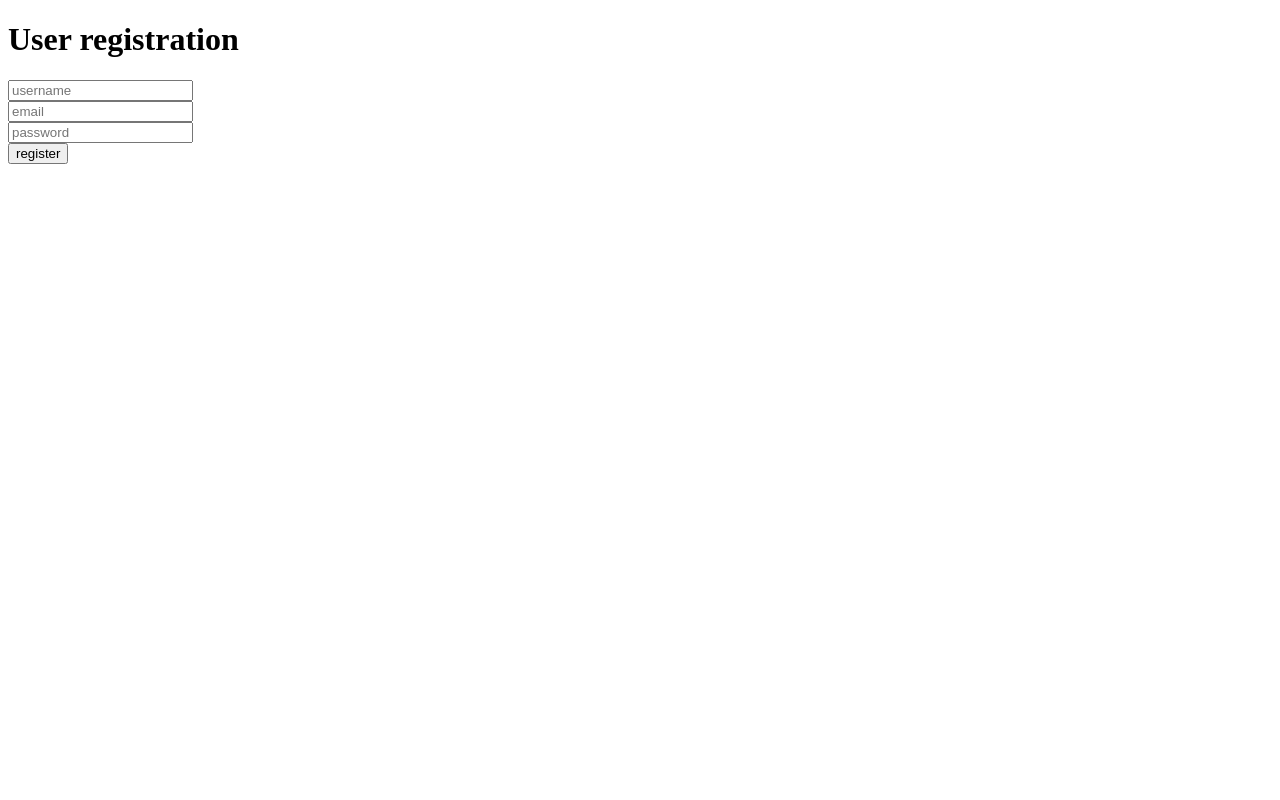
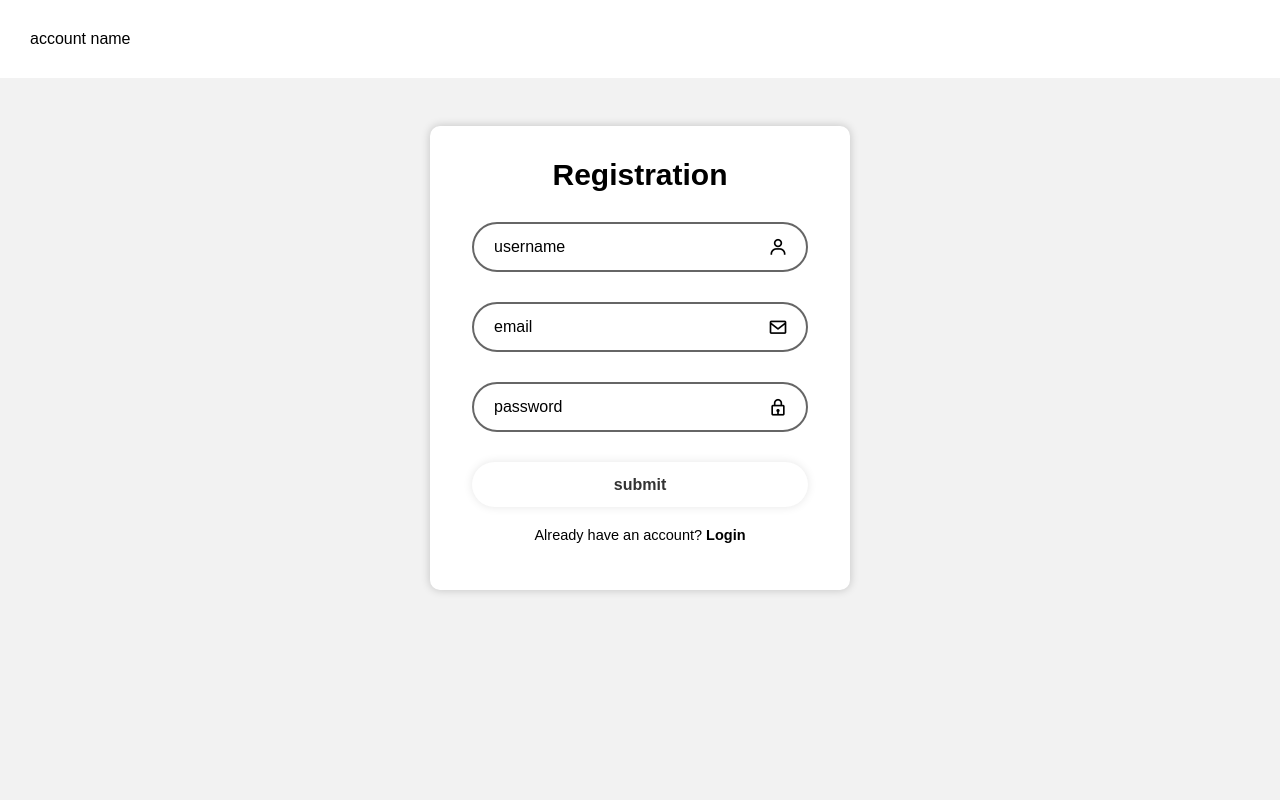
Before and after one commit to moneyworkforme/server-side-assignment, a PHP site: page /registration.php in a window 1280 px wide. Run offline with PHP 8.4, Linux system fonts and the light colour scheme.

Commit message:
registration init design

```diff
--- a/css/login.css
+++ b/css/registration.css
@@ -7,15 +7,6 @@
 
 body {
     color: #000000;
-    /* display: flex;
-    justify-content: center;
-    align-items: center;
-    min-height: 100vh;
-    background-color: aquamarine; */
-    background-color: #f2f2f2;
-    /* background: url('dark_blue.jpg') no-repeat;
-    background-size:cover;
-    background-position: center; */
 }
 
 .container{
@@ -52,7 +43,7 @@ body {
 }
 
 .wrapper h1 {
-    font-size: 36px;
+    font-size: 30px;
     text-align:center;
 }
 
@@ -69,7 +60,7 @@ body {
     background: transparent;
     border: none;
     outline: none;
-    border: 2px solid rgba(0, 0, 0, .6);
+    border: 2px solid rgba(0,0,0,.6);
     border-radius: 40px;
     font-size: 16px;
     color: #000000;
@@ -90,7 +81,7 @@ body {
 
 .wrapper .forgot {
     display: flex;
-    justify-content: end;
+    justify-content: space-between;
     font-size: 14.5px;
     margin: -15px 0 15px;
 }
@@ -109,7 +100,7 @@ body {
     text-decoration: underline;
 }
 
-.wrapper .loginbtn input {
+.wrapper .registerbtn input {
     width:100%;
     height: 45px;
     background: #fff;
@@ -139,13 +130,11 @@ body {
     text-decoration: underline;
 }
 
-.wrapper .red-text {
+.wrapper .input-box .red-text {
     color:rgb(250, 143, 111);
+    margin-top: 4px;
+    margin-left: 27px;
+    margin-bottom: 10px;
+    font-size:small;
     font-weight: bold;
 }
-
-.wrapper .success-message {
-    font-weight: bold;
-    color: aqua;
-    margin-top: 10px;
-}
--- a/login.php
+++ b/login.php
@@ -87,7 +87,7 @@ session_start();
                     </div>
 
                     <div class="register">
-                        <p>Don't have an account? <a href="registtation.php"> Register </a></p>
+                        <p>Don't have an account? <a href="registration.php"> Register </a></p>
                     </div>
                 </form>
             </div>
--- a/registration.php
+++ b/registration.php
@@ -3,6 +3,8 @@
 <head>
 <meta charset="utf-8">
 <title>User registration</title>
+<link rel="stylesheet" href="css/registration.css">
+    <link href='https://unpkg.com/boxicons@2.1.4/css/boxicons.min.css' rel='stylesheet'> <!--to use boxicons icons-->
 </head>
 
 <body>
@@ -28,14 +30,39 @@ if (isset($_REQUEST['customer_name'])){
 }
 ?>
 
-<div class = 'form'>
-    <h1>User registration</h1>
-    <form name="registration" acton="" method="post">
-        <input type = "text" name="customer_name" placeholder="username" required/><br>
-        <input type = "email" name="email" placeholder="email" required/><br>
-        <input type = "password" name="password" placeholder="password" required/><br>
-        <input type = "submit" name="submit" value="register" required/><br>
-    </form>
+<div class="container">
+    <div class="header">
+        account name
+    </div>
+    <div class="child">
+        <div class="wrapper">
+            <form action="" method="post" name="login">
+                <h1>Registration</h1>
+                <div class="input-box">
+                    <input type = "text" name="customer_name" placeholder="username" required/><br>
+                    <i class='bx bx-user'></i>
+                </div>
+
+                <div class="input-box">
+                    <input type = "email" name="email" placeholder="email" required/><br>
+                    <i class='bx bx-envelope'></i>
+                </div>
+
+                <div class="input-box">
+                    <input type = "password" name="password" placeholder="password" required/><br>
+                    <i class='bx bx-lock'></i>
+                </div>
+
+                <div class="registerbtn">
+                    <input type="submit" name="submit" value="submit">
+                </div>
+
+                <div class="register">
+                    <p>Already have an account? <a href="login.php">Login</a></p>
+                </div>
+            </form>
+        </div>
+    </div>
 </div>
 
 </body>
```
